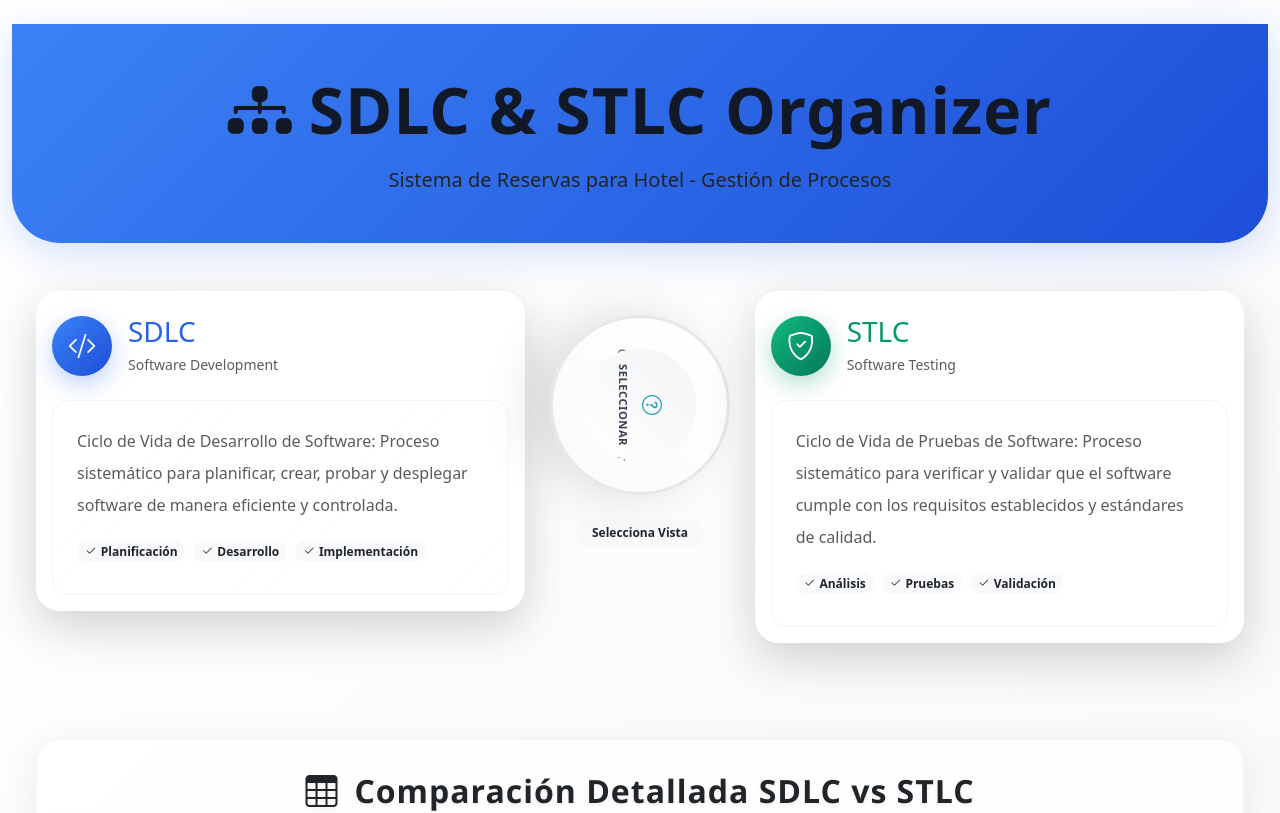
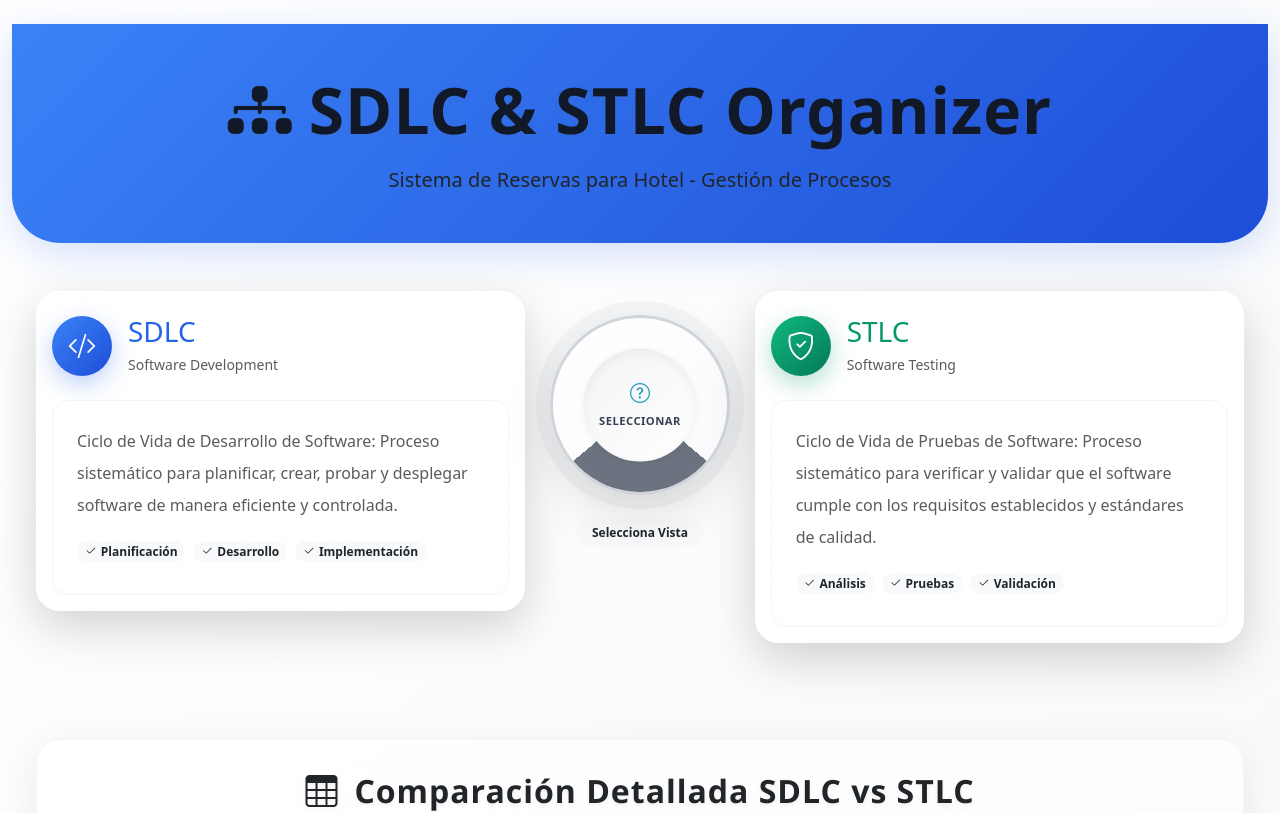
Before and after one commit to Diomaxx/comparativa_hotel, a React (Vite) app: page / in a window 1280 px wide. Shown: the top 813 px of the page. Built offline with nearby package versions, Linux system fonts and the light colour scheme.

Commit message:
Correccion del selector

```diff
--- a/src/public/App.tsx
+++ b/src/public/App.tsx
@@ -26,10 +26,14 @@ const App: React.FC = () => {
     }
   };
 
-  // Calcular rotación del selector
+  // Calcular rotación del indicador (arco)
   const getRotation = () => {
-    if (selectedMethodology === 'sdlc') return 0;
-    if (selectedMethodology === 'stlc') return 180;
+    // Posiciones deseadas:
+    // - Neutro: abajo (90°)
+    // - SDLC: izquierda (180°)
+    // - STLC: derecha (0°)
+    if (selectedMethodology === 'sdlc') return 180;
+    if (selectedMethodology === 'stlc') return 0;
     return 90;
   };
 
@@ -141,7 +145,7 @@ const App: React.FC = () => {
                       {sdlc.phases.map((phase, index) => (
                         <div
                           key={index}
-                          ref={el => phaseRefs.current[index] = el}
+                          ref={(el) => { phaseRefs.current[index] = el; }}
                           className={`phase-item-modern mb-3 p-3 rounded-3 hover-effect cursor-pointer ${selectedPhase === index ? 'phase-selected-modern sdlc-selected' : ''}`}
                           onClick={() => handlePhaseClick(index)}
                         >
@@ -169,7 +173,7 @@ const App: React.FC = () => {
             <div
               className="ultra-modern-selector-circle mx-auto d-flex align-items-center justify-content-center position-relative"
               onClick={rotateSelector}
-              style={{ transform: `rotate(${getRotation()}deg)` }}
+              data-mode={selectedMethodology ?? 'neutral'}
             >
               <div className="selector-core-modern">
                 <div className="selector-indicator">
@@ -195,6 +199,13 @@ const App: React.FC = () => {
                 <div className="selector-ring ring-1"></div>
                 <div className="selector-ring ring-2"></div>
               </div>
+
+              <div
+                className="selector-arc"
+                aria-hidden="true"
+                style={{ transform: `translate(-50%, -50%) rotate(${getRotation()}deg)` }}
+              ></div>
+              {/* Aguja eliminada a petición: solo usamos el degradado (arco) */}
               <div
                 className="selector-arrow-ultra"
                 style={{
@@ -209,6 +220,12 @@ const App: React.FC = () => {
                   <i className="bi bi-arrow-repeat text-muted fs-4 mb-1"></i>
                   <div className="selector-text-modern d-block small fw-medium text-muted">Click para cambiar</div>
                 </div>
+              </div>
+
+              <div className="selector-labels" aria-hidden="true">
+                <span className="selector-label label-sdlc">SDLC</span>
+                <span className="selector-label label-neutral">Seleccionar</span>
+                <span className="selector-label label-stlc">STLC</span>
               </div>
             </div>
 
--- a/src/styles/App.css
+++ b/src/styles/App.css
@@ -181,7 +181,7 @@
 
 .icon-container-modern:hover {
   transform: translateY(-2px) scale(1.05);
-  box-shadow: 0 12px 30px rgba(37, 99, 235, 极速飞艇开奖结果记录) !important;
+  box-shadow: 0 12px 30px rgba(37, 99, 235, 0.35) !important;
 }
 
 /* Selector circular ultra moderno */
@@ -192,7 +192,7 @@
   background: linear-gradient(135deg, #ffffff 0%, var(--neutral-50) 100%);
   border: 3px solid var(--neutral-200);
   cursor: pointer;
-  transition: all 0.6s cubic-bezier(0.68, -0.55, 0.265, 1.55);
+  transition: box-shadow 0.35s ease, border-color 0.35s ease, transform 0.2s ease;
   box-shadow:
     0 20px 50px rgba(0, 0, 0, 0.12),
     0 0 0 0 rgba(37, 99, 235, 0.1);
@@ -201,10 +201,10 @@
 }
 
 .ultra-modern-selector-circle:hover {
-  transform: scale(1.08) rotate(5deg);
+  transform: scale(1.04);
   box-shadow:
     0 25px 60px rgba(0, 0, 0, 0.15),
-    极速飞艇开奖结果记录 0 0 0 12px rgba(37, 99, 235, 0.05);
+    0 0 0 12px rgba(37, 99, 235, 0.05);
   border-color: var(--sdlc-primary);
 }
 
@@ -216,7 +216,7 @@
   background: linear-gradient(135deg, var(--neutral-100) 0%, #ffffff 100%);
   box-shadow:
     inset 0 4px 12px rgba(0, 0, 0, 0.05),
-    0 2px 极速飞艇开奖结果记录 rgba(0, 0, 0, 0.05);
+    0 2px 6px rgba(0, 0, 0, 0.05);
   top: 50%;
   left: 50%;
   transform: translate(-50%, -50%);
@@ -247,6 +247,92 @@
   text-transform: uppercase;
   letter-spacing: 0.5px;
 }
+
+/* Inner content stays centered and upright */
+.ultra-modern-selector-circle .selector-content {
+  position: absolute;
+  top: 50%;
+  left: 50%;
+  transform: translate(-50%, -50%);
+}
+
+/* Colored ring and glow depending on mode */
+.ultra-modern-selector-circle[data-mode="sdlc"] {
+  border-color: var(--sdlc-primary);
+  box-shadow:
+    0 20px 50px rgba(0, 0, 0, 0.12),
+    0 0 0 14px rgba(37, 99, 235, 0.06);
+}
+
+.ultra-modern-selector-circle[data-mode="stlc"] {
+  border-color: var(--stlc-primary);
+  box-shadow:
+    0 20px 50px rgba(0, 0, 0, 0.12),
+    0 0 0 14px rgba(5, 150, 105, 0.06);
+}
+
+.ultra-modern-selector-circle[data-mode="neutral"] {
+  border-color: var(--neutral-300);
+  box-shadow:
+    0 20px 50px rgba(0, 0, 0, 0.12),
+    0 0 0 14px rgba(107, 114, 128, 0.06);
+}
+
+/* Fixed labels around the circle (do not rotate) */
+.selector-labels {
+  position: absolute;
+  top: 0;
+  left: 0;
+  right: 0;
+  bottom: 0;
+  pointer-events: none;
+}
+
+.selector-label {
+  position: absolute;
+  font-size: 0.7rem;
+  font-weight: 700;
+  color: var(--neutral-600);
+  background: rgba(255, 255, 255, 0.9);
+  border: 1px solid var(--neutral-200);
+  padding: 2px 6px;
+  border-radius: 6px;
+}
+
+.label-sdlc { left: -10px; top: 50%; transform: translate(-100%, -50%); }
+.label-neutral { left: 50%; bottom: -6px; transform: translate(-50%, 100%); }
+.label-stlc { right: -10px; top: 50%; transform: translate(100%, -50%); }
+
+/* Highlight active side using subtle tick markers */
+/* Removed tick markers */
+
+/* Rotating markers that align to selection while text stays static */
+/* Elegant rotating arc and needle (aesthetic indicator) */
+.selector-arc {
+  position: absolute;
+  top: 50%;
+  left: 50%;
+  width: 180px;
+  height: 180px;
+  border-radius: 50%;
+  transform: translate(-50%, -50%);
+  transition: transform 450ms cubic-bezier(0.4, 0, 0.2, 1);
+  background: conic-gradient(
+    from 0deg,
+    rgba(0,0,0,0) 0deg 40deg,
+    var(--indicator-color, var(--neutral-500)) 40deg 140deg,
+    rgba(0,0,0,0) 140deg 360deg
+  );
+  filter: none;
+  pointer-events: none;
+}
+
+/* Aguja eliminada */
+
+/* Color binding by mode */
+.ultra-modern-selector-circle[data-mode="sdlc"] { --indicator-color: var(--sdlc-primary); }
+.ultra-modern-selector-circle[data-mode="stlc"] { --indicator-color: var(--stlc-primary); }
+.ultra-modern-selector-circle[data-mode="neutral"] { --indicator-color: var(--neutral-500); }
 
 .selector-rings {
   position: absolute;
@@ -318,7 +404,7 @@
   border-radius: 50%;
   background: radial-gradient(circle, rgba(37, 99, 235, 0.15) 0%, transparent 70%);
   opacity: 0;
-  transition: opacity 极速飞艇开奖结果记录.4s ease;
+  transition: opacity 0.4s ease;
   top: 50%;
   left: 50%;
   transform: translate(-50%, -50%);
@@ -354,7 +440,7 @@
   position: absolute;
   top: 0;
   left: -100%;
-  width: 极速飞艇开奖结果记录%;
+  width: 100%;
   height: 100%;
   background: linear-gradient(90deg, transparent 0%, rgba(255, 255, 255, 0.4) 50%, transparent 100%);
   transition: left 0.6s ease;
@@ -382,7 +468,7 @@
 
 .stlc-selected {
   border-color: var(--stlc-primary) !important;
-  background: linear-gradient(135deg, var(--stlc-light) 0%, rgba(255, 极速飞艇开奖结果记录, 255, 0.9) 100%);
+  background: linear-gradient(135deg, var(--stlc-light) 0%, rgba(255, 255, 255, 0.9) 100%);
 }
 
 .phase-icon-container {
@@ -481,7 +567,7 @@
   left: 0;
   right: 0;
   height: 2px;
-  background: linear-gradient(90deg, #fbbf24 0%, #f59e0b 极速飞艇开奖结果记录%);
+  background: linear-gradient(90deg, #fbbf24 0%, #f59e0b 100%);
 }
 
 /* Contenedor de tabla a pantalla completa */
```
